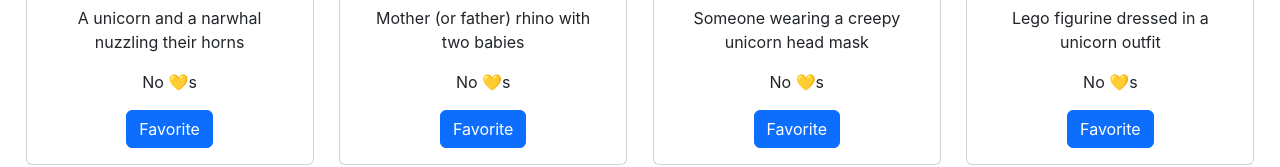
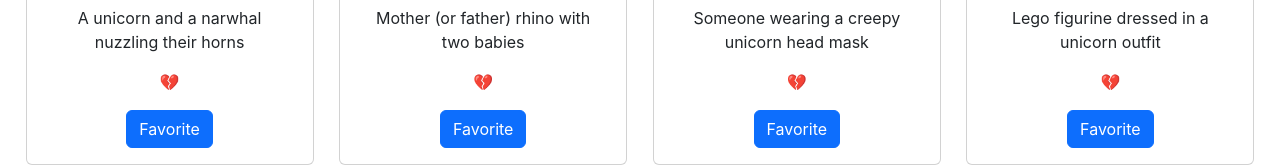
Before and after one commit to julian-barker/horned-animals, a React (Create React App) app: page / in a window 1280 px wide. Shown: the part 334-501 px from the top of the page. Built offline with nearby package versions, Linux system fonts and the light colour scheme.

Commit message:
change hearts display

```diff
--- a/src/HornedBeast.js
+++ b/src/HornedBeast.js
@@ -9,9 +9,9 @@ class HornedBeast extends React.Component {
   }
 
   render() {
-    const compact = `💛s: ${new Intl.NumberFormat({notation: 'compact'}).format(this.props.likes)}`;
+    const compact = `💛 ${new Intl.NumberFormat({notation: 'compact'}).format(this.props.likes)}`;
     console.log(compact);
-    const likes = this.props.likes === 0 ? 'No 💛s' : this.props.likes < 20 ? '💛'.repeat(this.props.likes) : compact;
+    const likes = this.props.likes === 0 ? '💔' : this.props.likes < 20 ? '💛'.repeat(this.props.likes) : compact;
     return(
       <Card style={{ width: '18rem' }} >
         <Card.Img variant="top" src={this.props.src} alt={this.props.title} />
@@ -27,4 +27,5 @@ class HornedBeast extends React.Component {
   }
 }
 
+
 export default HornedBeast;
```
